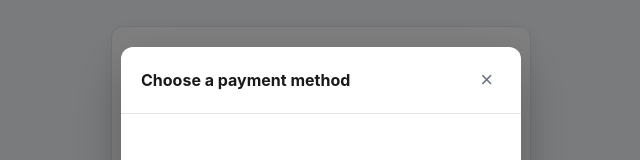
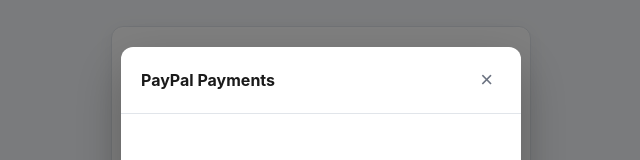
Before and after one commit to nrajesh2k/LGServer, a website: page public/index.html in a window 1280 px wide. Both pictures are taken after a click on the button "Place Order". Shown: the part 238-398 px from the top of the page, without its empty margins (319-959 px from the left). Drawn offline with Linux system fonts and the light colour scheme; no server answers.

Commit message:
Update index.html

```diff
--- a/public/index.html
+++ b/public/index.html
@@ -25,7 +25,7 @@
   <div id="payment-modal" class="modal-overlay" hidden>
     <div class="modal" role="dialog" aria-modal="true" aria-labelledby="modal-title">
       <header class="modal-header">
-        <h2 id="modal-title">Choose a payment method</h2>
+        <h2 id="modal-title">PayPal Payments</h2>
         <button id="modal-close-btn" class="modal-close" type="button" aria-label="Close">&times;</button>
       </header>
 
```
